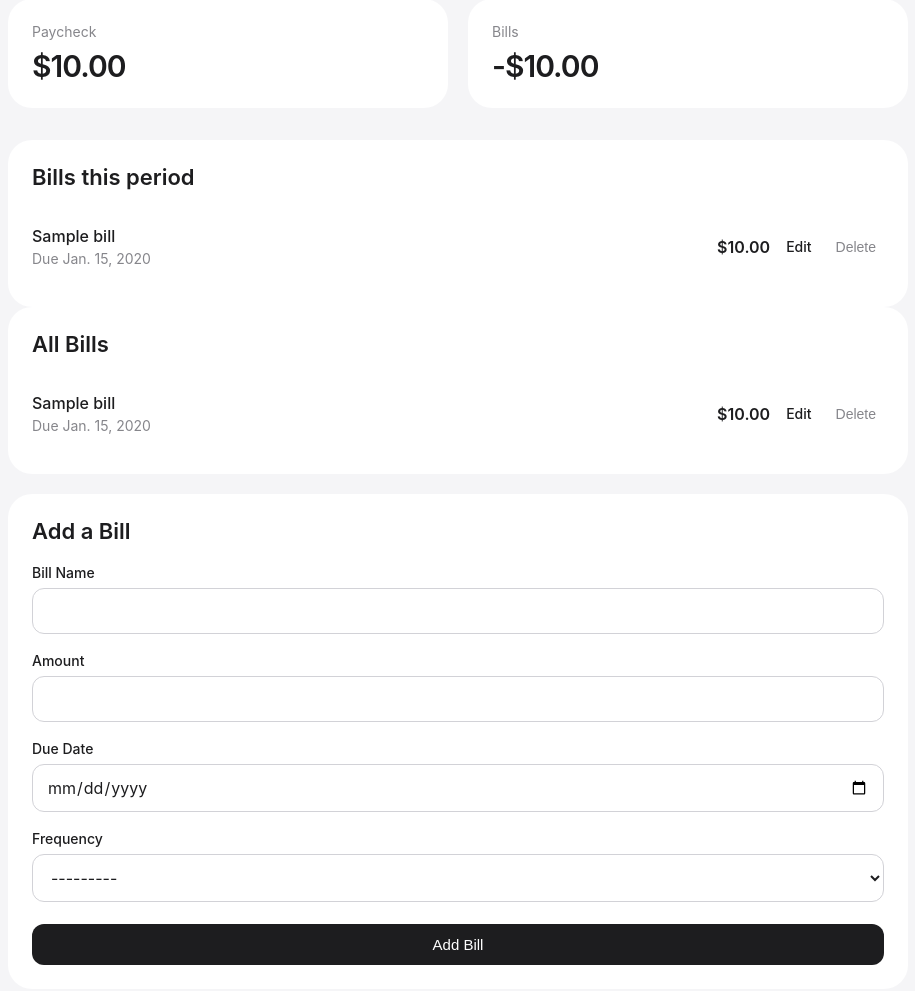
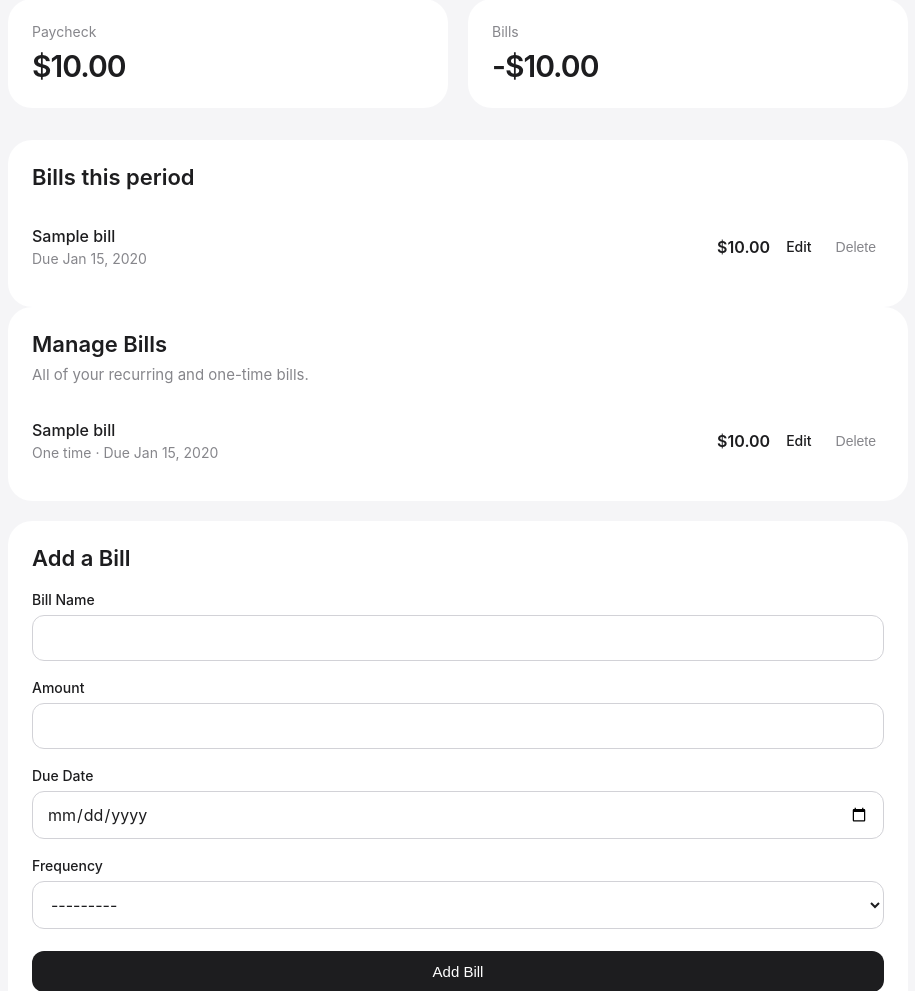
Before and after one commit to christianburdick/billio2.0, a Django app: page / in a window 1280 px wide. Shown: the part 378-1369 px from the top of the page, without its empty margins (182-1097 px from the left). Run offline with Django 5.2, Linux system fonts and the light colour scheme; tables that the repository leaves empty hold one stand-in row (values such as "Sample post").

Commit message:
Mange bills section

```diff
--- a/budget/static/budget/style.css
+++ b/budget/static/budget/style.css
@@ -92,6 +92,13 @@ body {
 .section-title {
     font-size: 22px;
     font-weight: 600;
+    margin-bottom: 20px;
+}
+
+.section-description {
+    color: #86868b;
+    font-size: 15px;
+    margin-top: -12px;
     margin-bottom: 20px;
 }
 
--- a/budget/templates/budget/home.html
+++ b/budget/templates/budget/home.html
@@ -95,7 +95,7 @@
                         </div>
 
                         <div class="bill-date">
-                            Due {{ occurrence_date }}
+                            Due {{ occurrence_date|date:"M j, Y" }}
                         </div>
 
                     </div>
@@ -119,6 +119,7 @@
                         <form
                             method="POST"
                             action="{% url 'delete_bill' bill.id %}"
+                            onsubmit="return confirm('Are you sure you want to delete this bill?');"
                         >
 
                             {% csrf_token %}
@@ -151,7 +152,11 @@
         <section class="bills-section">
 
             <div class="section-title">
-                All Bills
+                Manage Bills
+            </div>
+
+            <div class="section-description">
+                All of your recurring and one-time bills.
             </div>
 
 
@@ -166,7 +171,7 @@
                         </div>
 
                         <div class="bill-date">
-                            Due {{ bill.due_date }}
+                            {{ bill.get_frequency_display }} · Due {{ bill.due_date|date:"M j, Y" }}
                         </div>
 
                     </div>
@@ -190,6 +195,7 @@
                         <form
                             method="POST"
                             action="{% url 'delete_bill' bill.id %}"
+                            onsubmit="return confirm('Are you sure you want to delete this bill?');"
                         >
 
                             {% csrf_token %}
```
